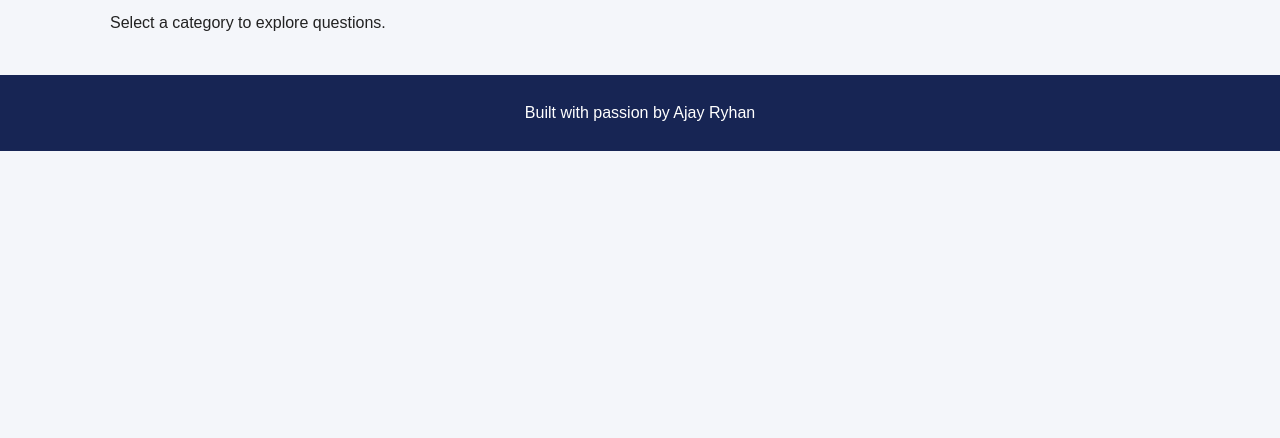
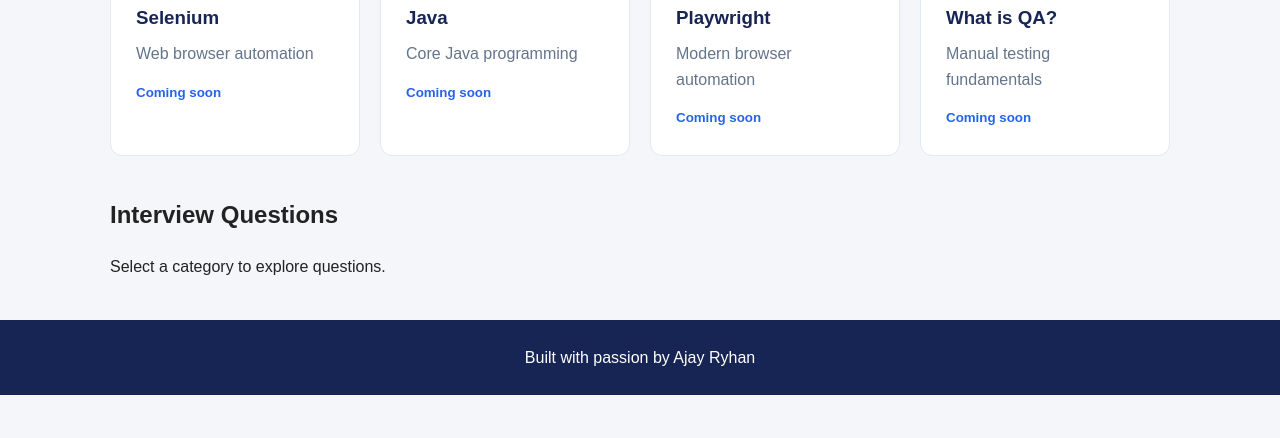
Before and after one commit to ajay-ryhan/Interview-Questions-Hub, a plain HTML site: page index.html in a window 1280 px wide. Shown: the part 362-800 px from the top of the page. Drawn offline with Linux system fonts and the light colour scheme.

Commit message:
Style update

```diff
--- a/css/style.css
+++ b/css/style.css
@@ -78,3 +78,24 @@ footer {
         font-size: 25px;
     }
 }
+
+
+.category-card h2 {
+    font-size: 35px;
+    margin-bottom: 10px;
+}
+
+.category-card h3 {
+    color: #172554;
+    margin-bottom: 8px;
+}
+
+.category-card p {
+    color: #64748b;
+    margin-bottom: 12px;
+}
+
+.category-card small {
+    color: #2563eb;
+    font-weight: bold;
+}
--- a/js/app.js
+++ b/js/app.js
@@ -1 +1,50 @@
-console.log("QA Interview Hub loaded successfully!");
+
+const categories = [
+    {
+        name: "Selenium",
+        description: "Web browser automation",
+        icon: "🌐",
+        count: "Coming soon"
+    },
+    {
+        name: "Java",
+        description: "Core Java programming",
+        icon: "☕",
+        count: "Coming soon"
+    },
+    {
+        name: "Playwright",
+        description: "Modern browser automation",
+        icon: "🎭",
+        count: "Coming soon"
+    },
+    {
+        name: "What is QA?",
+        description: "Manual testing fundamentals",
+        icon: "🧪",
+        count: "Coming soon"
+    }
+];
+
+const categoryContainer = document.getElementById("category-container");
+
+function displayCategories() {
+    categoryContainer.innerHTML = "";
+
+    categories.forEach(category => {
+        const card = document.createElement("div");
+
+        card.className = "category-card";
+
+        card.innerHTML = `
+            <h2>${category.icon}</h2>
+            <h3>${category.name}</h3>
+            <p>${category.description}</p>
+            <small>${category.count}</small>
+        `;
+
+        categoryContainer.appendChild(card);
+    });
+}
+
+displayCategories();
```
